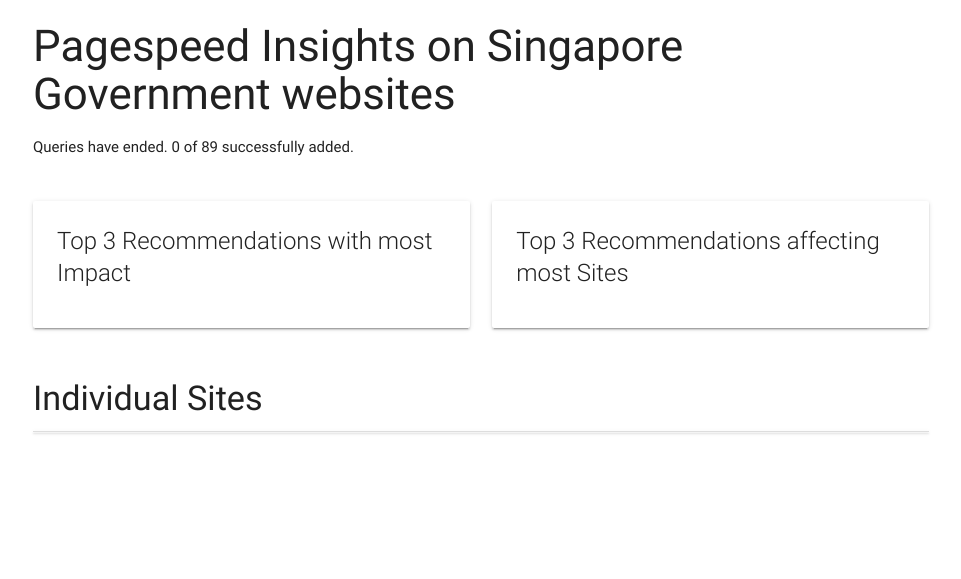
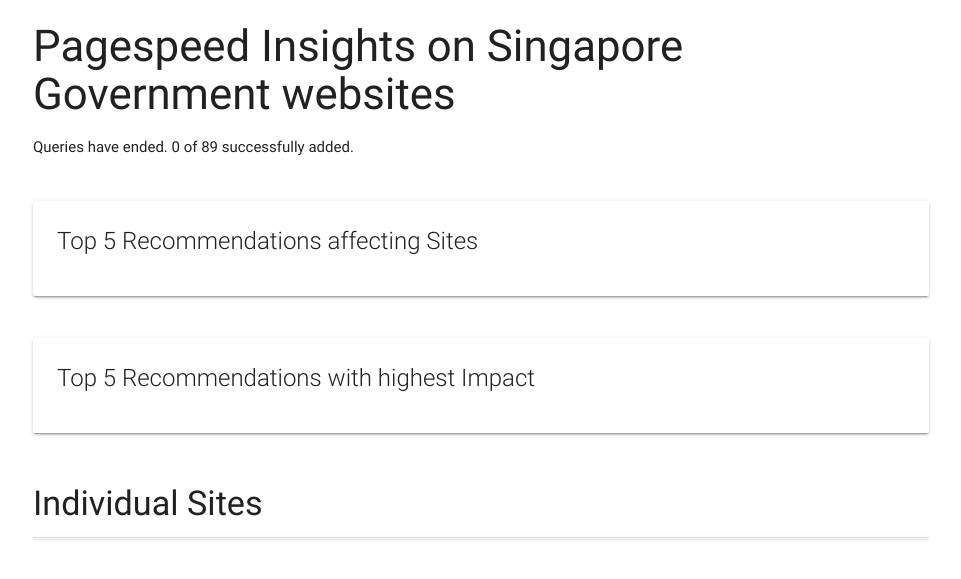
Before and after one commit to Milleus/milleus.github.io, a Jekyll site: the page projects/pandora.html, which Jekyll copies as it is, in a window 1280 px wide. Shown: the top 579 px of the page, without its empty margins (159-1120 px from the left). Built offline with Jekyll 4.4.1, drawn with Linux system fonts in a browser that asks for light colours; nearby versions of some CDN libraries; part of the change alters nothing that is shown.

Commit message:
[Dave] modify impact array as an assumption made was proven false, add affected array

```diff
--- a/projects/pandora.html
+++ b/projects/pandora.html
@@ -22,20 +22,22 @@
       </div>
 
       <div class="row">
-        <div class="col s12 m6">
+        <div class="col s12">
           <div class="card">
             <div class="card-content">
-              <span class="card-title">Top 3 Recommendations with most Impact</span>
-              <ol id="recommendations-by-impact"></ol>
+              <span class="card-title">Top 5 Recommendations affecting Sites</span>
+              <ol id="recommendations-by-affected"></ol>
             </div>
           </div>
         </div>
+      </div>
 
-        <div class="col s12 m6">
+      <div class="row">
+        <div class="col s12">
           <div class="card">
             <div class="card-content">
-              <span class="card-title">Top 3 Recommendations affecting most Sites</span>
-              <ol id="recommendations-by-affected"></ol>
+              <span class="card-title">Top 5 Recommendations with highest Impact</span>
+              <ol id="recommendations-by-impact"></ol>
             </div>
           </div>
         </div>
--- a/static/js/project-pandora.js
+++ b/static/js/project-pandora.js
@@ -96,6 +96,7 @@ var DOMAIN_LIST = [
 ];
 
 var callbacks = {};
+var affectedArr = [];
 var impactArr = [];
 var idx = 0;
 var siteCount = 0;
@@ -201,10 +202,10 @@ callbacks.displayLoadingExperience = function (result) {
   var collapsible = document.querySelector('.collapsible');
   collapsible.appendChild(li);
 
+  affectedArr.sort(sortByAffected);
+  setRecByAffected('#recommendations-by-affected');
   impactArr.sort(sortByImpact);
-  setStats('#recommendations-by-impact');
-  impactArr.sort(sortByAffected);
-  setStats('#recommendations-by-affected');
+  setRecByImpact('#recommendations-by-impact');
   console.log('Adding Site:', result.id);
 
   siteCount++;
@@ -258,18 +259,26 @@ function getRecommendations(result) {
       continue;
     }
 
-    tabulateImpact(ruleResults[i]);
+    tabulateAffected(ruleResults[i]);
 
     recommendations.push({
-      name: ruleResults[i].localizedRuleName,
+      localizedRuleName: ruleResults[i].localizedRuleName,
       impact: ruleResults[i].ruleImpact
     });
   };
+
   recommendations.sort(sortByImpact);
+  if (recommendations[0]) {
+    impactArr.push({
+      siteName: result.id,
+      localizedRuleName: recommendations[0].localizedRuleName,
+      impact: recommendations[0].impact
+    });
+  }
 
   var recommendationString = '';
   for (var i in recommendations) {
-    recommendationString += `<li>${recommendations[i].name} (Impact: ${recommendations[i].impact.toFixed(2)})</li>`;
+    recommendationString += `<li>${recommendations[i].localizedRuleName} (Impact: ${recommendations[i].impact.toFixed(2)})</li>`;
   }
   return recommendationString;
 }
@@ -292,12 +301,11 @@ function getOptimized(result) {
   return optimizedString;
 }
 
-function tabulateImpact(rule) {
+function tabulateAffected(rule) {
   var isKeyFound = false;
-  for (i in impactArr) {
-    var obj = impactArr[i];
+  for (i in affectedArr) {
+    var obj = affectedArr[i];
     if (obj.localizedRuleName == rule.localizedRuleName) {
-      obj.impact += rule.ruleImpact;
       obj.affected += 1;
       isKeyFound = true;
     }
@@ -307,20 +315,34 @@ function tabulateImpact(rule) {
     return;
   }
 
-  impactArr.push({
+  affectedArr.push({
     localizedRuleName: rule.localizedRuleName,
-    impact: rule.ruleImpact,
     affected: 1
   });
 }
 
-function setStats(selector) {
+function setRecByAffected(selector) {
   var selected = document.querySelector(selector);
   var appendString = '';
 
-  for (var i = 0; i < 3; i++) {
-    appendString += `<li><strong>${impactArr[i].localizedRuleName} (Impact: ${impactArr[i].impact.toFixed(2)})</strong><br>Affected Sites: ${impactArr[i].affected}</li>`;
-  }
+  affectedArr.forEach(function (value, idx) {
+    if (idx < 5) {
+      appendString += `<li><strong>${affectedArr[idx].localizedRuleName} (Sites Affected: ${affectedArr[idx].affected})</strong></li>`;
+    }
+  });
+
+  selected.innerHTML = appendString;
+}
+
+function setRecByImpact(selector) {
+  var selected = document.querySelector(selector);
+  var appendString = '';
+
+  impactArr.forEach(function (value, idx) {
+    if (idx < 5) {
+      appendString += `<li><strong>${impactArr[idx].localizedRuleName} (Impact: ${impactArr[idx].impact.toFixed(2)})</strong><br>${impactArr[idx].siteName}</li>`;
+    }
+  });
 
   selected.innerHTML = appendString;
 }
@@ -344,4 +366,4 @@ function formatSeconds(ms) {
   return `${seconds.toFixed(2)}s`;
 }
 
-function formatBytes(a,b){if(0==a)return"0 Bytes";var c=1024,d=b||2,e=["Bytes","KB","MB","GB","TB","PB","EB","ZB","YB"],f=Math.floor(Math.log(a)/Math.log(c));return parseFloat((a/Math.pow(c,f)).toFixed(d))+" "+e[f]}
+function formatBytes(a, b) { if (0 == a) return "0 Bytes"; var c = 1024, d = b || 2, e = ["Bytes", "KB", "MB", "GB", "TB", "PB", "EB", "ZB", "YB"], f = Math.floor(Math.log(a) / Math.log(c)); return parseFloat((a / Math.pow(c, f)).toFixed(d)) + " " + e[f] }
```
